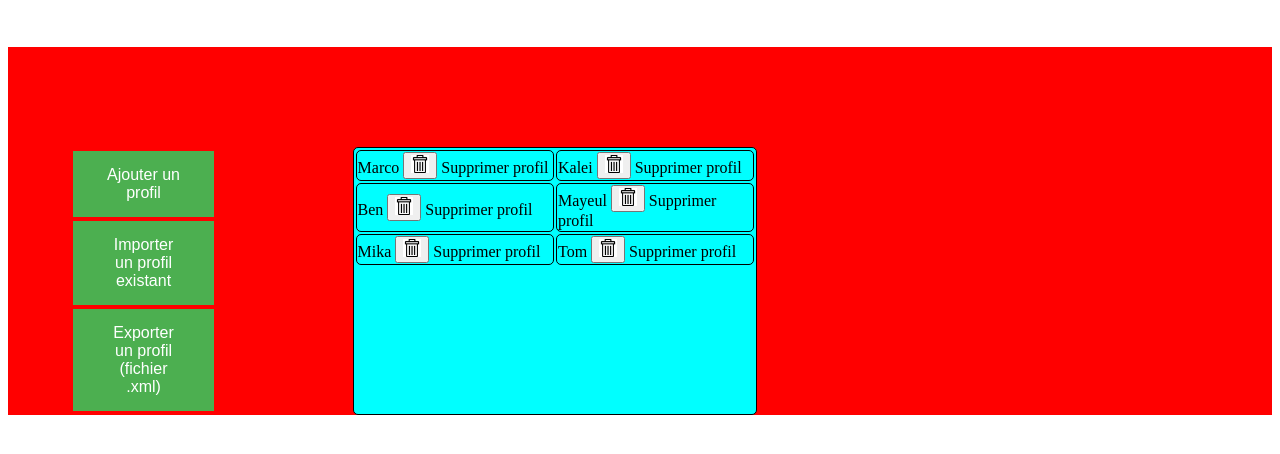
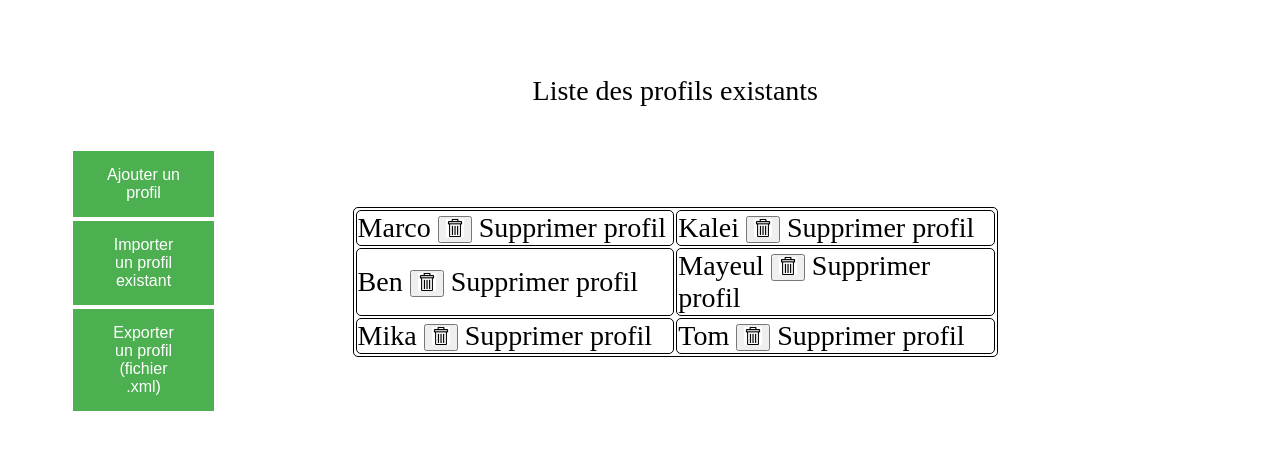
Before and after one commit to bensaintsever/BeyondThePricacy, a browser extension: page changerDeProfil.html in a window 1280 px wide. Shown: the part 156-610 px from the top of the page. Drawn offline with Linux system fonts and the light colour scheme.

Commit message:
Modification dans changer de profil, ajout du titre du tableau (liste des profils existants)

```diff
--- a/changerDeProfil.html
+++ b/changerDeProfil.html
@@ -15,13 +15,15 @@
 
     <div class="tableau_button">
 
+
         <div class="container">
             <button class="w3-btn">Ajouter un profil</button>
             <button class="w3-btn">Importer un profil existant</button>
             <button class="w3-btn">Exporter un profil (fichier .xml)</button>
         </div>
 
-
+        <div id="titre_liste">
+            <p style="text-align:center;" ><span id="titre_liste">Liste des profils existants</span></p>
         <table class="tableau">
                 <!-- Penser a realiser un script lorsque l'on supprime un élément -->
             <tr>
@@ -38,6 +40,7 @@
                 <td>Tom <button type="submit" formaction="changerDeProfil.html" ><img src="img/poubelle.png" alt="poubelle" height="18" width="18"></button><a href="changerDeProfil.html"> Supprimer profil</a></td>
             </tr>
         </table>
+        </div>
     </div>
 
 
--- a/styles_changerProfil.css
+++ b/styles_changerProfil.css
@@ -17,7 +17,9 @@
 		font-size: 300%;
 }
 
-
+#titre_liste{
+    font-size: 28px;
+}
     .w3-btn{
          background-color: #4CAF50; /* Green */
             border: none;
@@ -40,22 +42,13 @@
 
 	}
 
-    .titreProfilExistant{
-
-
-        background-color: bisque;
-    }
-
 	a{
 		color: black;
 		text-decoration: none;
 	}
 
     .tableau{
-        background-color: aqua;
         display: flex;
-
-
     }
     table{
         margin-top: 100px;
@@ -84,6 +77,5 @@ th, td{
     .tableau_button{
         margin-top: 50px;
         display: flex;
-        background-color: red;
     }
 </style>
```
